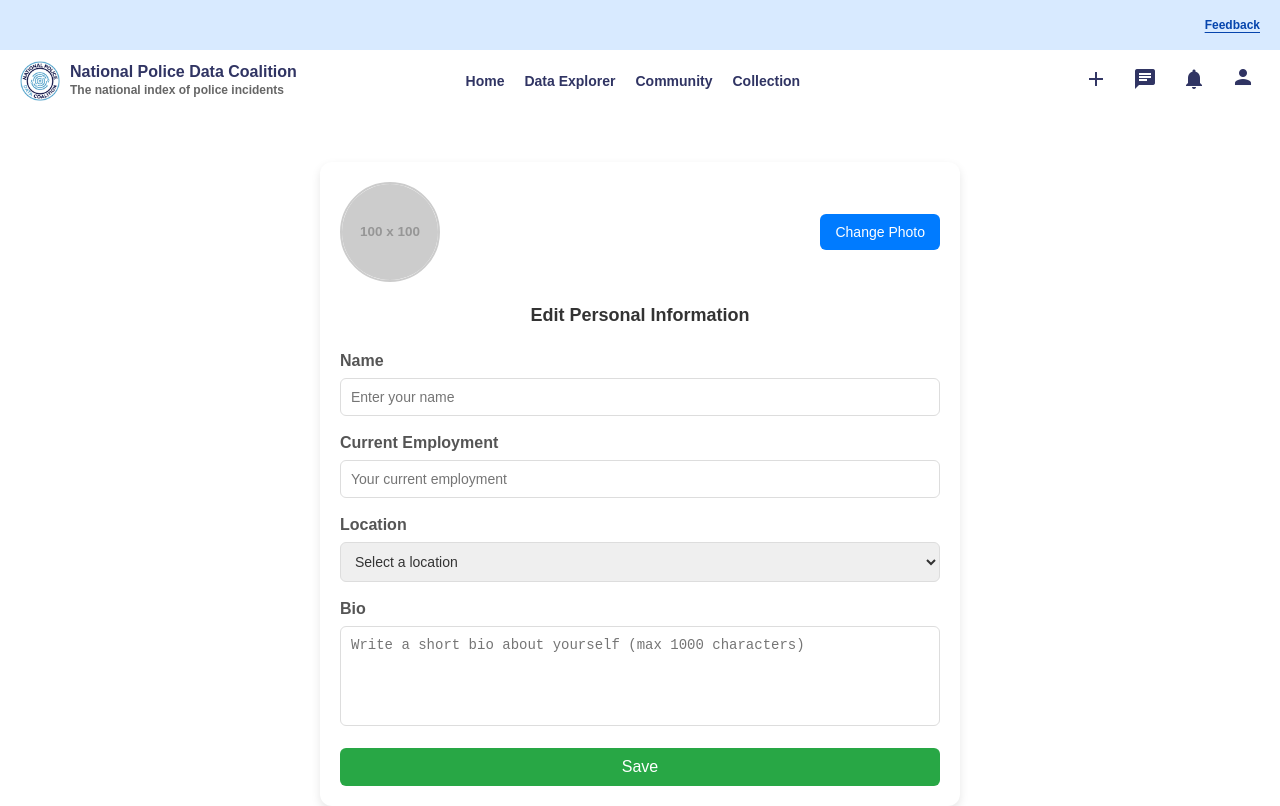
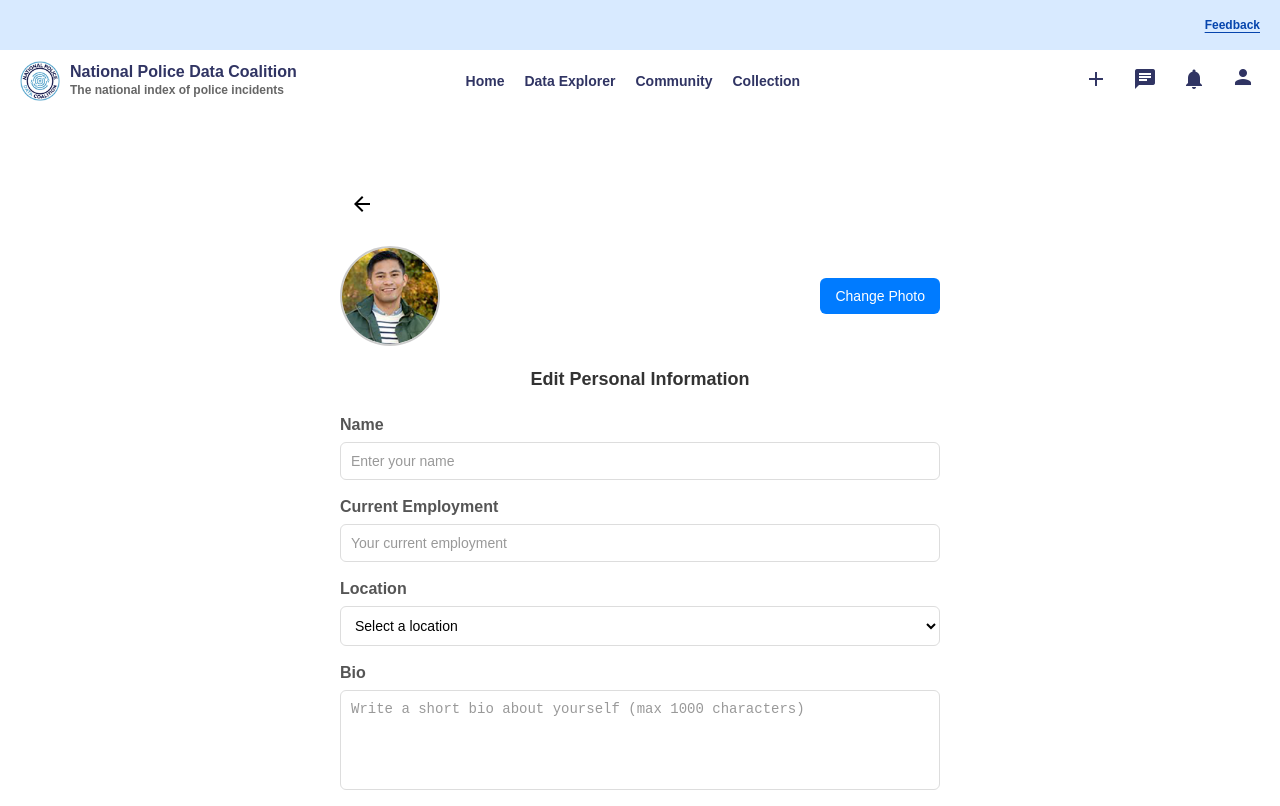
Before and after one commit to National-Police-Data-Coalition/design-system, a React (Vite) app: page /edit-profile in a window 1280 px wide. Built offline with nearby package versions, Linux system fonts and the light colour scheme.

Commit message:
Edit Page Completed

```diff
--- a/src/edit-profile.css
+++ b/src/edit-profile.css
@@ -1,16 +1,36 @@
+* {
+  margin: 0;
+  padding: 0;
+  box-sizing: border-box;
+}
+
 body, html {
+  margin: 0;
+  padding: 0;
+  min-height: 100vh;
+  width: 100%;
+  background-color: white;
+  overflow-x: hidden;
+}
+
+.page-wrapper {
+  min-height: 100vh;
+  width: 100%;
+  background-color: white;
   display: flex;
+  flex-direction: column;
+  position: relative;
 }
 
 .edit-profile {
   width: 50%;
   margin: 50px auto;
-    background-color: #ffffff;
+  background-color: white;
   padding: 20px;
-    border-radius: 12px;
-    box-shadow: 0 4px 10px rgba(0, 0, 0, 0.1);
   font-family: Arial, sans-serif;
+  flex: 1;
 }
+
 
   /* Profile Header */
   .profile-header {
@@ -73,7 +93,21 @@ body, html {
     border: 1px solid #ddd;
     border-radius: 6px;
     font-size: 14px;
-    color: #333;
+    color: black; /* Text color */
+    background-color: white; /* Background color */
+  }
+
+  .form-group input:focus,
+  .form-group select:focus,
+  .form-group textarea:focus {
+    outline: none;
+    border-color: #007bff;
+    box-shadow: 0 0 0 2px rgba(0, 123, 255, 0.25);
+  }
+
+  .form-group input::placeholder,
+  .form-group textarea::placeholder {
+    color: #999;
   }
 
   .form-group textarea {
@@ -95,3 +129,23 @@ body, html {
   .save-btn:hover {
     background-color: #218838;
   }
+
+  .back-btn {
+    padding: 10px;
+    display: flex;
+    align-items: center;
+    gap: 5px;
+    cursor: pointer;
+    color: black;
+    font-size: 16px;
+    width: fit-content;
+    margin-bottom: 20px;
+  }
+
+  .back-btn:hover {
+    color: #333;
+  }
+
+  .back-btn span {
+    font-size: 20px;
+  }
--- a/src/edit-profile.tsx
+++ b/src/edit-profile.tsx
@@ -1,5 +1,7 @@
 import React, { useState } from "react";
-import "./edit-profile.css"; // Add styles for this design.
+import ProfilePicture from "./assets/random_profile_picture.jpg";
+import "./edit-profile.css";
+import { Link } from "react-router-dom";
 
 const EditProfile = () => {
   const [formData, setFormData] = useState({
@@ -25,14 +27,30 @@ const EditProfile = () => {
   };
 
   return (
+    <div className="page-wrapper">
       <div className="edit-profile">
+        <div className="profile-section">
+          <Link to="/profile" className="back-btn">
+            <svg
+              xmlns="http://www.w3.org/2000/svg"
+              width="24"
+              height="24"
+              viewBox="0 0 24 24"
+            >
+              <path
+                fill="currentColor"
+                d="m7.825 13l5.6 5.6L12 20l-8-8l8-8l1.425 1.4l-5.6 5.6H20v2z"
+              />
+            </svg>
+          </Link>
           <div className="profile-header">
             <img
-          src="https://via.placeholder.com/100" // Replace with user's profile image if available.
+              src={ProfilePicture}
               alt="Profile"
               className="profile-picture"
             />
             <button className="change-photo-btn">Change Photo</button>
+          </div>
         </div>
         <form onSubmit={handleSubmit} className="edit-profile-form">
           <h2>Edit Personal Information</h2>
@@ -91,6 +109,7 @@ const EditProfile = () => {
           </button>
         </form>
       </div>
+    </div>
   );
 };
 
--- a/src/profile.css
+++ b/src/profile.css
@@ -39,8 +39,9 @@ body, html {
 .profile-header {
   display: flex;
   gap: 1.5rem;
-  align-items: center;
+  align-items: flex-start; /* Changed to flex-start to align with top of image */
   margin-bottom: 1.5rem;
+  width: 100%; /* Ensure full width */
 }
 
 .profile-image {
@@ -48,24 +49,25 @@ body, html {
   height: 150px;
   border-radius: 50%;
   object-fit: cover;
+  flex-shrink: 0; /* Prevent image from shrinking */
 }
 
 .profile-details {
   display: flex;
   flex-direction: column;
-  color: black;
+  flex-grow: 1; /* Allow details to take remaining space */
+  padding-right: 48px; /* Make space for edit button */
 }
 
 .profile-details h2 {
-  margin: 0 0 0.5rem 0;
+  margin: 0 0 0.25rem 0;
   font-size: 1.5rem;
-  color: black;
 }
 
 .title,
 .company,
 .location {
-  margin: 0.25rem 0;
+  margin: 0.15rem 0;
   color: black;
 }
 
```
Lines whose indentation alone changed are shown as unchanged.
